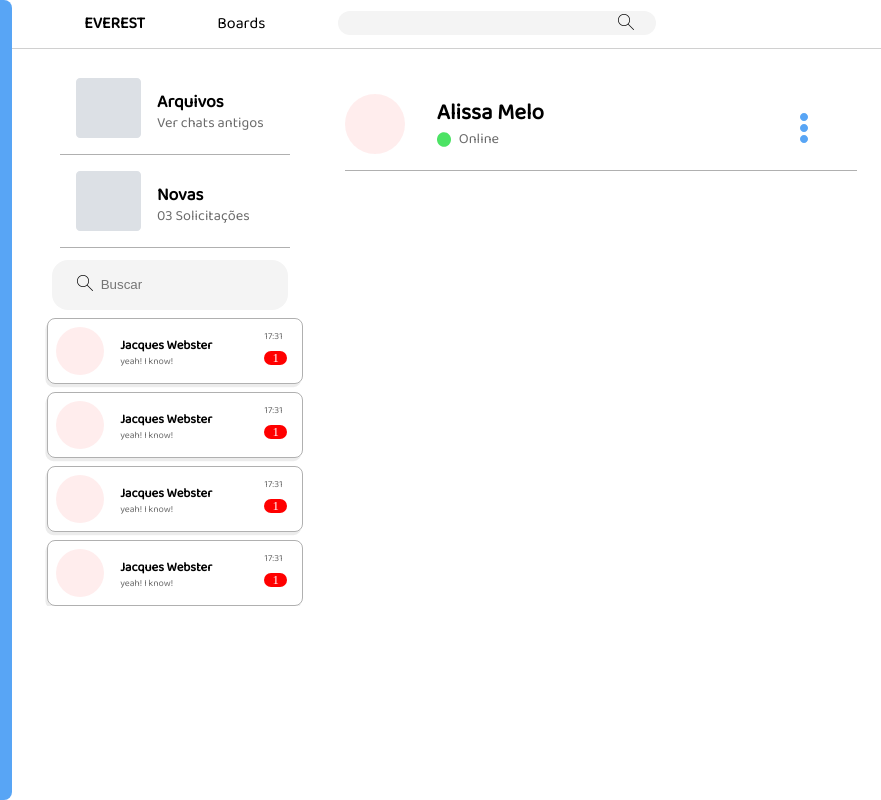
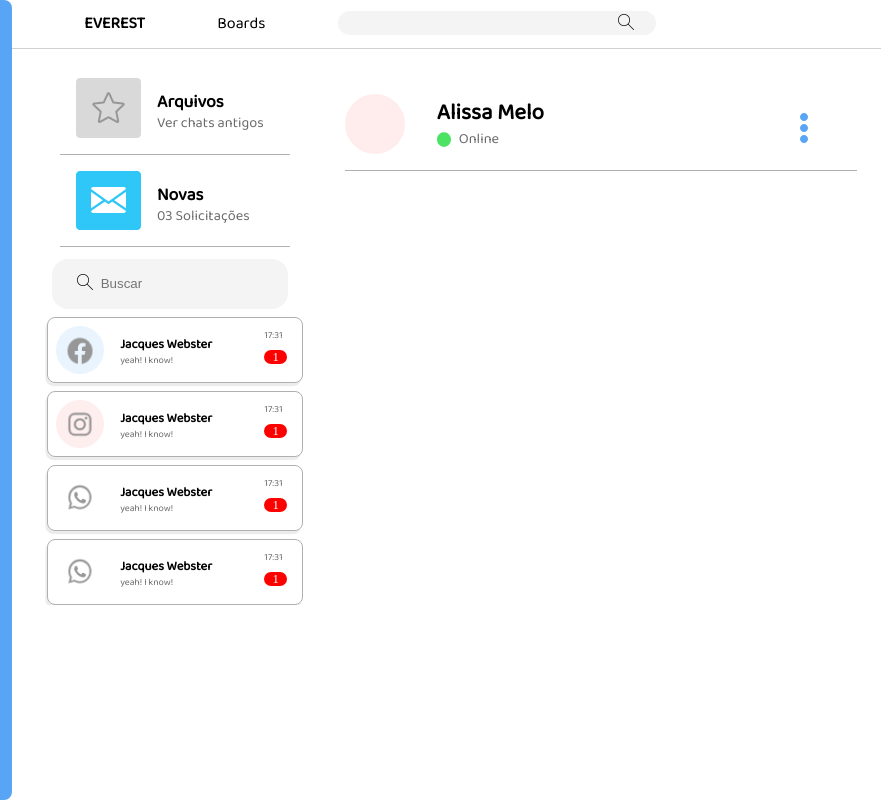
Before and after one commit to tiagoBatschke/projeto-front-everest, a plain HTML site: page messages.html in a window 1280 px wide. Shown: the full height of the page, 68-949 px from the left. Drawn offline with Linux system fonts and the light colour scheme.

Commit message:
Update messages.html

```diff
--- a/messages.html
+++ b/messages.html
@@ -48,7 +48,7 @@
     <div class="menssager_container">
         <div class="chats_container_notifications">
             <div class="chats_cards_notifications">
-                <img class="chats_cards_notifications-img" src="./assets/imgs/icon_chats.svg" alt="">
+                <img class="chats_cards_notifications-img" src="./assets/imgs/Group 765.png" alt="">
                 <div class="chats_cards_notifications-text">
                     <h2 class="chats_cards-title text">Arquivos</h2>
                     <p class="chats_cards-text text">Ver chats antigos</p>
@@ -56,7 +56,7 @@
 
             </div>
             <div class="chats_cards_notifications">
-                <img class="chats_cards_notifications-img" src="./assets/imgs/icon_chats.svg" alt="">
+                <img class="chats_cards_notifications-img" src="./assets/imgs/Group 766.png" alt="">
                 <div class="chats_cards_notifications-text">
                     <h2 class="chats_cards-title text">Novas</h2>
                     <p class="chats_cards-text text">03 Solicitações</p>
@@ -71,7 +71,7 @@
             </div>
             <div class="chat_card_conversas-container">
                 <div class="chat_card_conversas">
-                    <img class="chats_cards_conversas-img" src="./assets/imgs/circle-name.svg" alt="">
+                    <img class="chats_cards_conversas-img" src="./assets/imgs/Group 767.png" alt="">
                     <div class="chats_cards_conversas-text">
                     <h2 class="chats_cards-title-conversas text">Jacques Webster</h2>
                     <p class="chats_cards-text-conversas text">yeah! I know!</p>
@@ -82,7 +82,7 @@
                     </div>
                 </div>
                 <div class="chat_card_conversas">
-                    <img class="chats_cards_conversas-img" src="./assets/imgs/circle-name.svg" alt="">
+                    <img class="chats_cards_conversas-img" src="./assets/imgs/Group 768.png" alt="">
                     <div class="chats_cards_conversas-text">
                     <h2 class="chats_cards-title-conversas text">Jacques Webster</h2>
                     <p class="chats_cards-text-conversas text">yeah! I know!</p>
@@ -93,7 +93,7 @@
                     </div>
                 </div>
                 <div class="chat_card_conversas">
-                    <img class="chats_cards_conversas-img" src="./assets/imgs/circle-name.svg" alt="">
+                    <img class="chats_cards_conversas-img" src="./assets/imgs/Group 769.png" alt="">
                     <div class="chats_cards_conversas-text">
                     <h2 class="chats_cards-title-conversas text">Jacques Webster</h2>
                     <p class="chats_cards-text-conversas text">yeah! I know!</p>
@@ -104,7 +104,7 @@
                     </div>
                 </div>
                 <div class="chat_card_conversas">
-                    <img class="chats_cards_conversas-img" src="./assets/imgs/circle-name.svg" alt="">
+                    <img class="chats_cards_conversas-img" src="./assets/imgs/Group 769.png" alt="">
                     <div class="chats_cards_conversas-text">
                     <h2 class="chats_cards-title-conversas text">Jacques Webster</h2>
                     <p class="chats_cards-text-conversas text">yeah! I know!</p>
```
